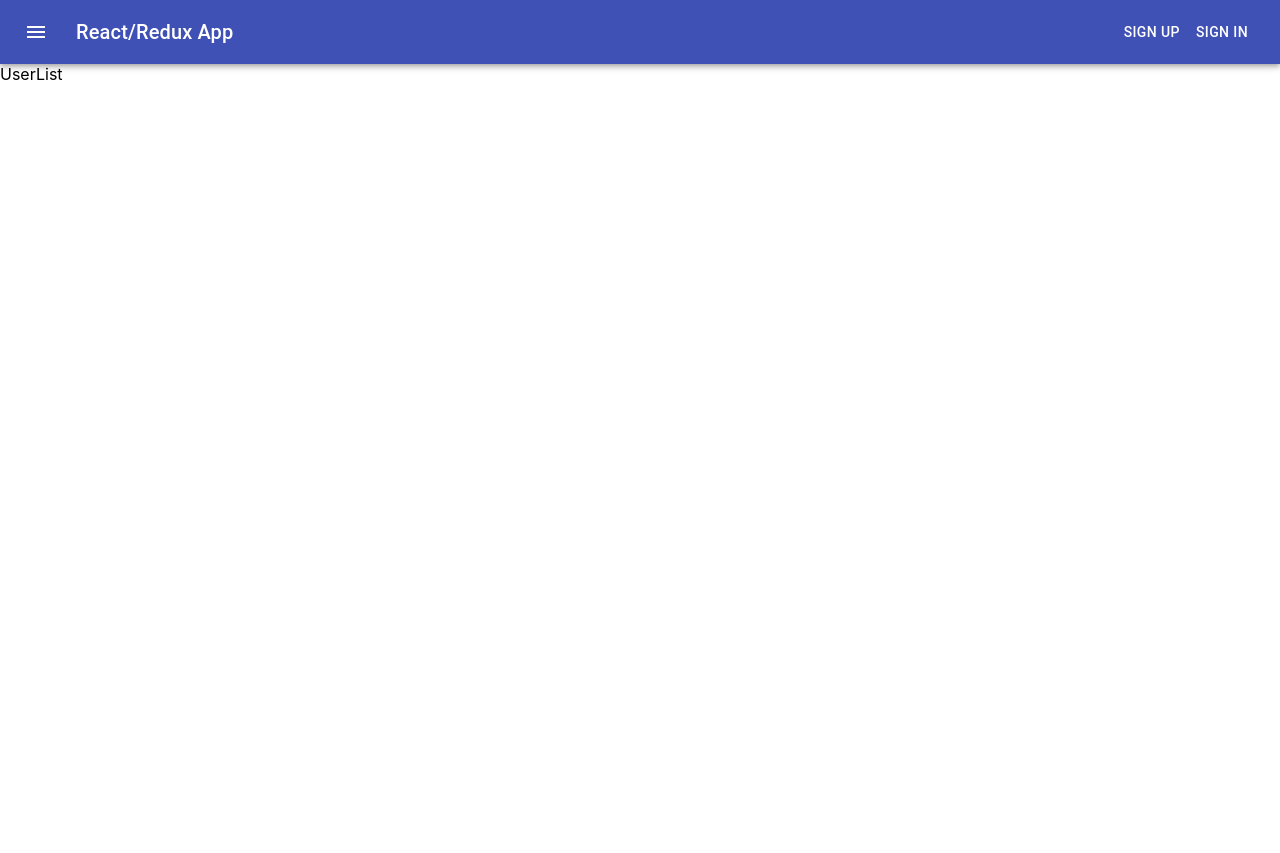
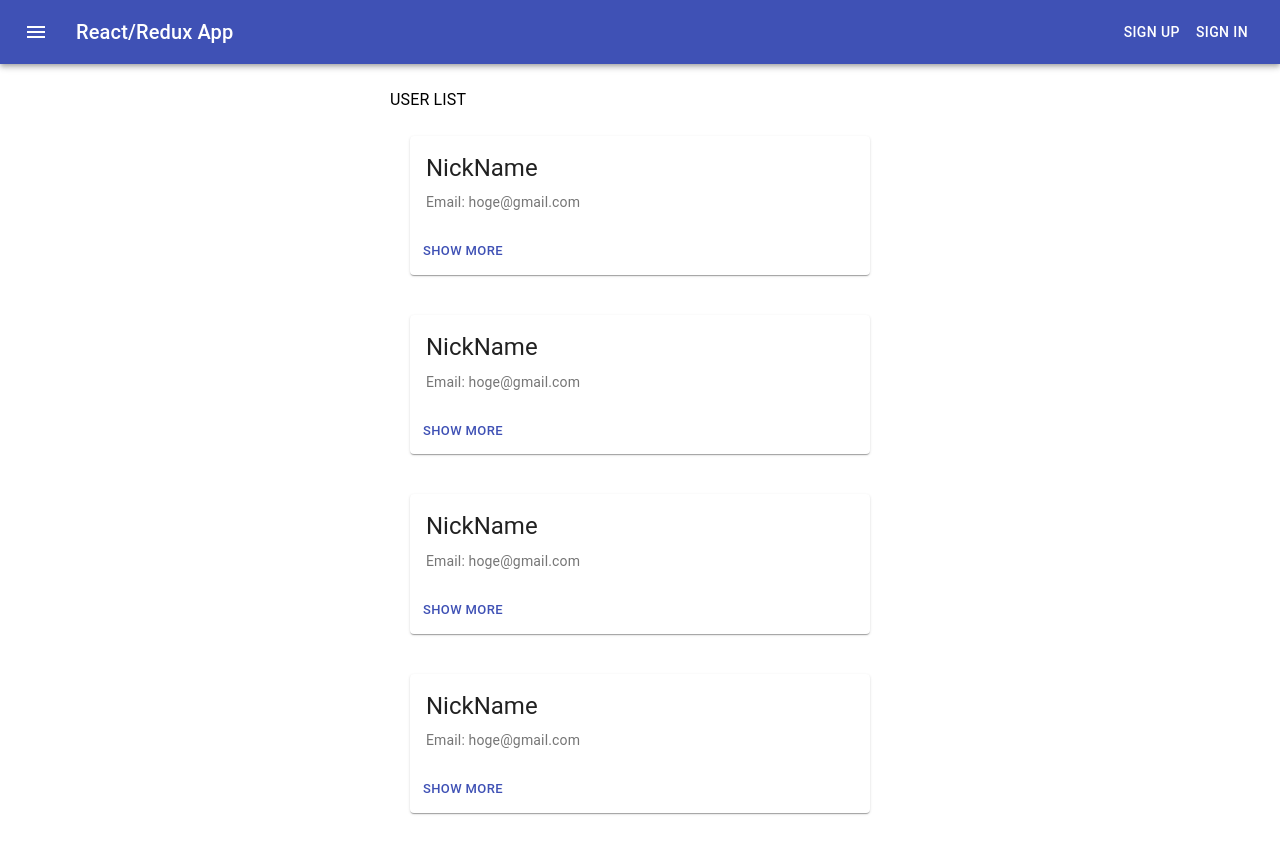
Before and after one commit to hashi904/design_sample, a React (Create React App) app: page /users in a window 1280 px wide. Before the commit the page ends 800 px from the top, so only its background shows below. Built offline with nearby package versions, Linux system fonts and the light colour scheme.

Commit message:
make design

```diff
--- /dev/null
+++ b/src/components/card/UserCard.js
@@ -0,0 +1,47 @@
+import React from "react";
+import { makeStyles } from '@material-ui/core/styles';
+import Card from '@material-ui/core/Card';
+import CardActionArea from '@material-ui/core/CardActionArea';
+import CardActions from '@material-ui/core/CardActions';
+import CardContent from '@material-ui/core/CardContent';
+import Button from '@material-ui/core/Button';
+import Typography from '@material-ui/core/Typography';
+
+const useStyles = makeStyles({
+  root: {
+    maxWidth: 500,
+    top: 30
+
+  },
+  media: {
+    height: 300,
+  },
+});
+
+const UserCard = () => {
+  const classes = useStyles();
+
+  return (
+    <div>
+      <Card className={classes.root}>
+        <CardActionArea>
+          <CardContent>
+            <Typography gutterBottom variant="h5" component="h2">
+              NickName
+            </Typography>
+            <Typography variant="body2" color="textSecondary" component="p">
+              Email: hoge@gmail.com
+            </Typography>
+          </CardContent>
+        </CardActionArea>
+        <CardActions>
+          <Button size="small" color="primary">
+            Show More
+          </Button>
+        </CardActions>
+      </Card>
+    </div>
+  )
+}
+
+export default UserCard
--- a/src/containers/users/Index.js
+++ b/src/containers/users/Index.js
@@ -1,6 +1,6 @@
 import React from "react";
 import MainCard from './../../components/card/MainCard'
-import '../../style/scss/Index.scss'
+import '../../style/scss/users/Index.scss'
 
 const Index = () => {
 
--- a/src/containers/users/UserList.js
+++ b/src/containers/users/UserList.js
@@ -1,8 +1,24 @@
 import React from "react";
+import UserCard from '../../components/card/UserCard';
+import ListItemText from "@material-ui/core/ListItemText";
+import '../../style/scss/users/UserList.scss'
+
 const UserList = () => {
   return (
-    <div>
-      <div>UserList</div>
+    <div className='main' >
+      <ListItemText primary="USER LIST" />
+      <div className='main__card'>
+        <UserCard/>
+      </div>
+      <div className='main__card'>
+        <UserCard/>
+      </div>
+      <div className='main__card'>
+        <UserCard/>
+      </div>
+      <div className='main__card'>
+        <UserCard/>
+      </div>
     </div>
   )
 }
--- a/src/style/scss/Index.scss
+++ b/src/style/scss/users/Index.scss
@@ -1,4 +1,3 @@
-
 .main{
   padding: 20px;
   margin: 20px;
--- /dev/null
+++ b/src/style/scss/users/UserList.scss
@@ -0,0 +1,9 @@
+.main{
+  padding: 20px;
+  margin: 20px;
+  width: 500px;
+  margin: 0 auto;
+  &__card {
+    padding: 20px;
+  }
+}
```
